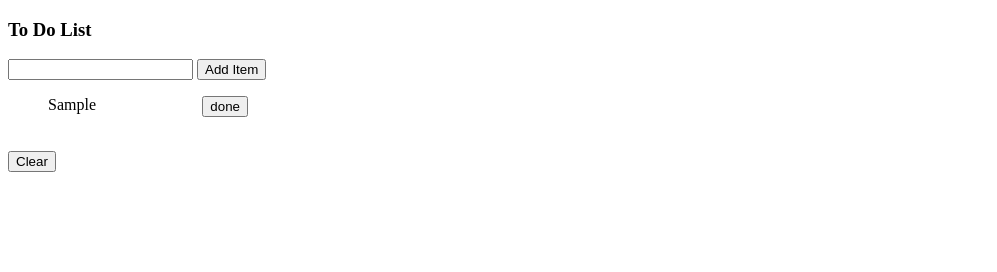
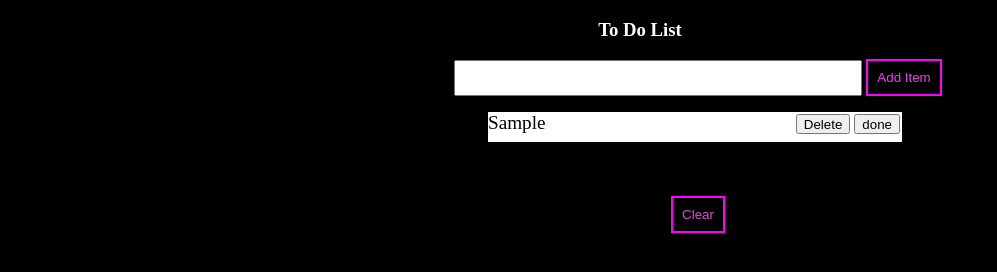
Before and after one commit to aviraj5121/20-javascript-project, a plain HTML site: page js-8.html in a window 1280 px wide. Both pictures are taken after typing "Sample" into the empty fields and a click on the button "Add Item". Shown: the whole page, without its empty margins (0-997 px from the left). Drawn offline with Linux system fonts and the light colour scheme.

Commit message:
TO-DO list

```diff
--- a/js-8.css
+++ b/js-8.css
@@ -1,17 +1,84 @@
-ul {
+body
+{
+    background-color: black;
+}
+h3
+{
+    display: block;
+    text-align: center;
+    color: white;
+}
+.box-1
+{
+    padding: 0px;
+    position: absolute;
+    left: 35%;
+    text-align: center;
+    border: 0px;
+    width: 500px;
+    height: auto;
+    box-sizing: border-box;
+
+}
+input:focus
+{
+    border: 2px solid #ff00ff;
+    outline: none;
+}
+#item
+{
+    margin-left: 0px;
+    margin-right: 0px;
+    height: 30px;
+    width: 80%;
+}
+.add
+{
+    border: 2px solid #ff00ff;
+    border-color: #ff00ff;
+    background-color: transparent;
+    color:#e644e6;
+    margin: 0px;
+    padding: 9px;
+}
+.clear
+{
+    border: 2px solid #ff00ff;
+    border-color: #ff00ff;
+    background-color: transparent;
+    color:#e644e6;
+    margin: 0px;
+    padding: 9px;
+}
+
+ul
+{
     list-style-type: none;
 }
 
 li
 {
-    width: 200px;
+    height: 30px;
+    background-color: white;
+    margin-left: 0px;
+    width: 90%;
     display: inline-block;
+    margin-bottom: 20px;
+    text-align: left;
+    font-size: larger;
 }
-#tick
+#tick , #delete
 {
+    height: 20px;
+    margin: 2px;
     float: right;
 }
 .done {
     text-decoration: line-through;
 
 }
+#todo-list
+{
+    display: flex;
+    flex-direction: column;
+}
--- a/js-8.html
+++ b/js-8.html
@@ -10,10 +10,12 @@
 <link href="js-8.css" type="text/styling">
 <body>
     <h3>To Do List</h3>
-    <input type="text" id="item">
-    <button onclick="add()">Add Item</button>
-    <ul id="todo-list"></ul><br>
-    <button id="clear" onclick="remove()">Clear</button>
+    <div class="box-1">
+        <input type="text" id="item">
+        <button onclick="add()" class="add">Add Item</button>
+        <ul id="todo-list"></ul><br>
+        <button id="clear" onclick="removeall()" class="clear">Clear</button>
+    </div>
 </body>
 <script src="js-8.js"></script>
 </html>
--- a/js-8.js
+++ b/js-8.js
@@ -3,7 +3,7 @@ let todoList = document.getElementById("todo-list");
     function add() {
         let list = document.querySelector("#item").value;
         var todoItem = document.createElement("li");
-        todoItem.innerHTML = list + '<button onclick="done(this)" id="tick">done</button>';
+        todoItem.innerHTML = list + '<button onclick="done(this)" id="tick">done</button> <button onclick = "remove()" id = "delete">Delete</button';
         todoList.appendChild(todoItem);
         document.querySelector("#item").value = "";
     }
@@ -17,3 +17,11 @@ let todoList = document.getElementById("todo-list");
     function done(element) {
         element.parentElement.classList.add("done");
     }
+    function removeall()
+    {
+        var parent = document.getElementById("todo-list");
+        while(parent.firstChild)// to chek is all child are removed or not
+        {
+            parent.removeChild(parent.firstElementChild);
+        }
+    }
```
